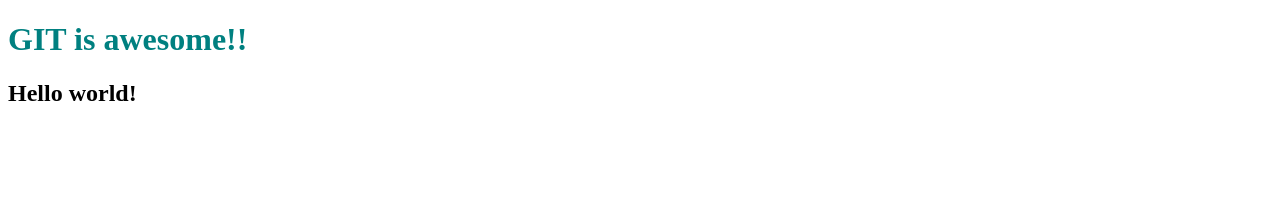
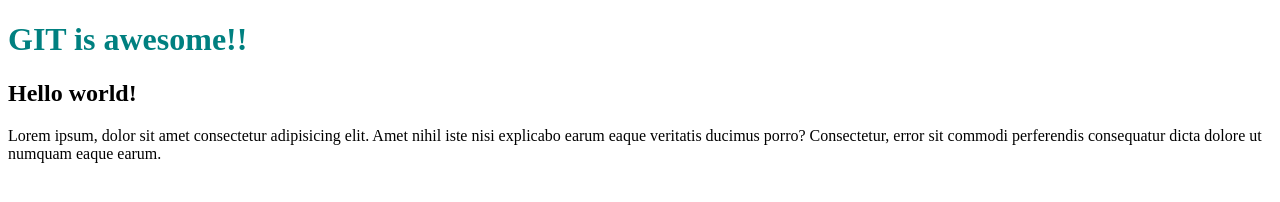
Before and after one commit to isaacwaweru/git, a plain HTML site: page index.html in a window 1280 px wide. Drawn offline with Linux system fonts and the light colour scheme.

Commit message:
lorem paragraph

```diff
--- a/index.html
+++ b/index.html
@@ -1,4 +1,4 @@
-<!DOCTYPE html>
+<!doctype html>
 <html lang="en">
   <head>
     <meta charset="UTF-8" />
@@ -13,5 +13,10 @@
   <body>
     <h1>GIT is awesome!!</h1>
     <h2>Hello world!</h2>
+    <p>
+      Lorem ipsum, dolor sit amet consectetur adipisicing elit. Amet nihil iste
+      nisi explicabo earum eaque veritatis ducimus porro? Consectetur, error sit
+      commodi perferendis consequatur dicta dolore ut numquam eaque earum.
+    </p>
   </body>
 </html>
```
